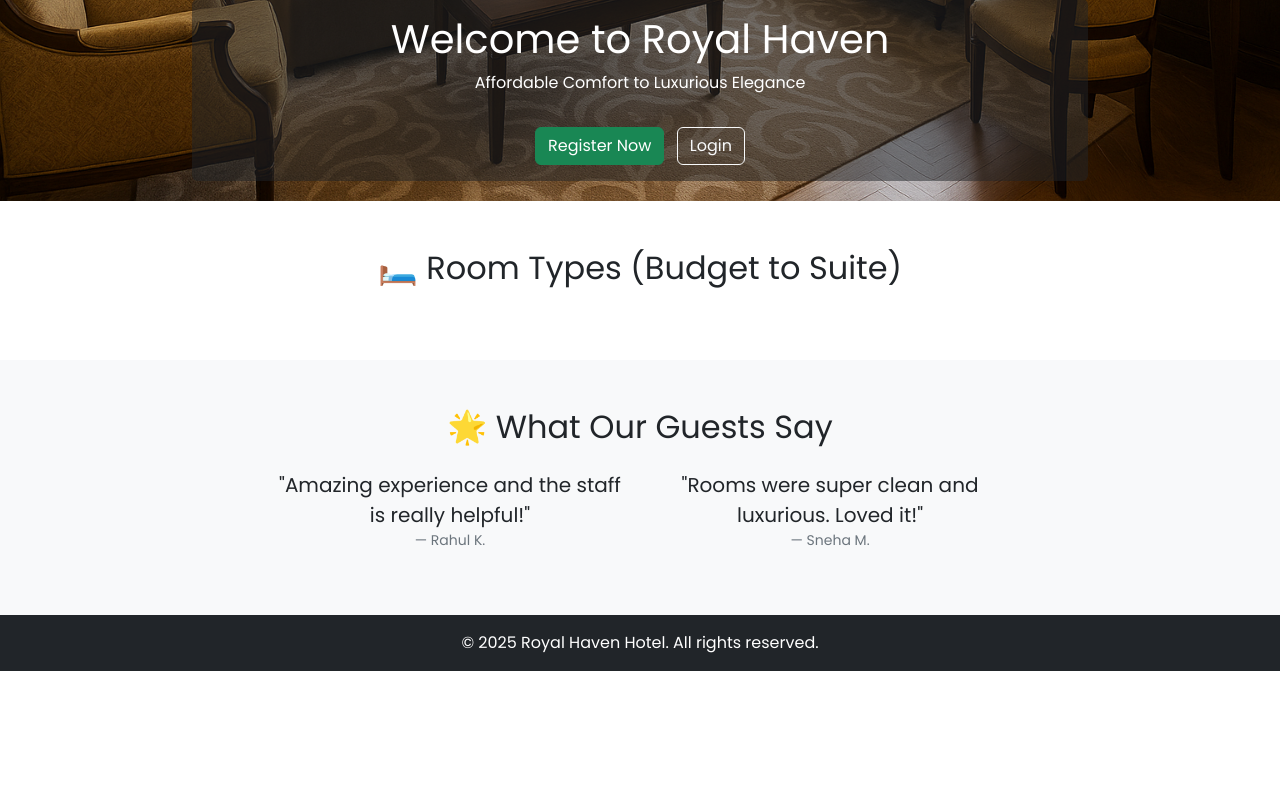
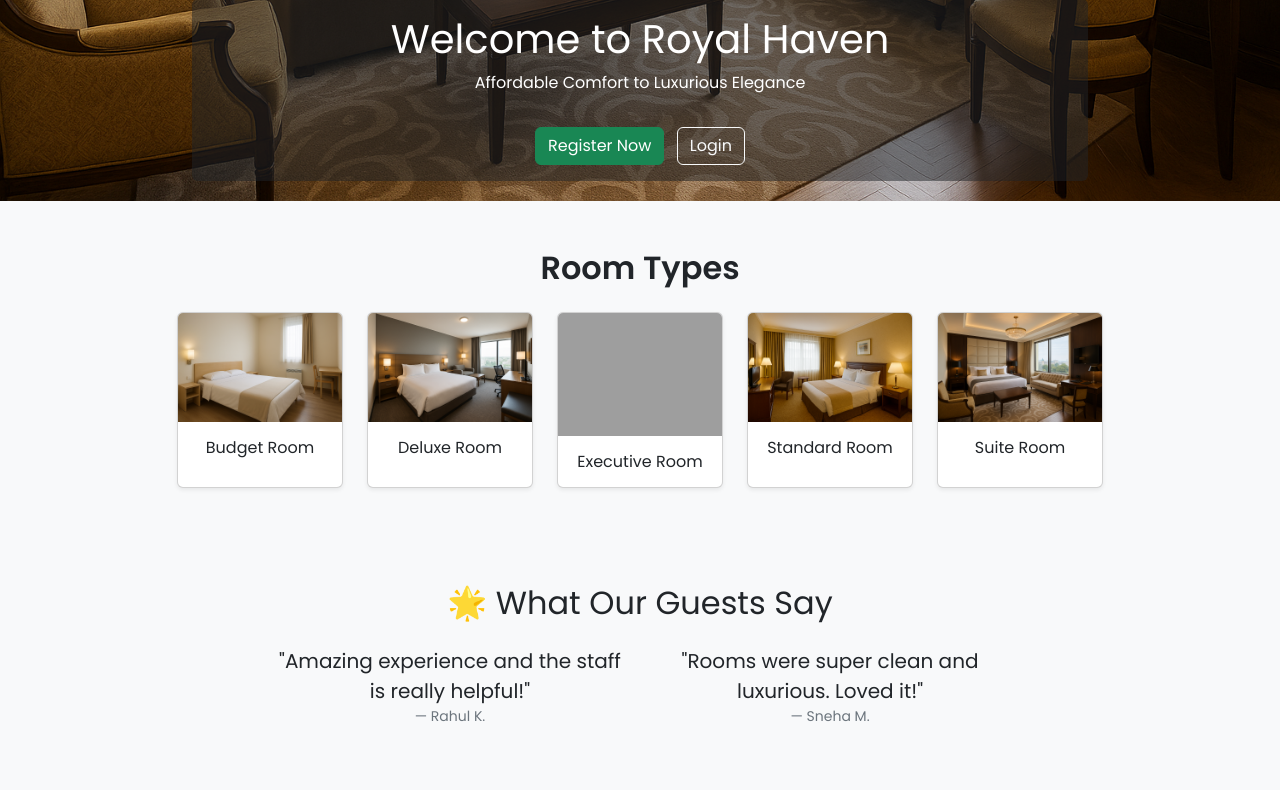
Before and after one commit to Hyper7711/Hotel_Management_System, a Flask app: template templates/index.html in a window 1280 px wide. Shown: the part 708-1498 px from the top of the page. Before the commit the page ends 1379 px from the top, so only its background shows below. Run offline with Flask 3, Linux system fonts and the light colour scheme; the template is opened without the code that fills it, so the values that code supplies are empty; grey boxes are pictures that could not be loaded.

Commit message:
update_UI_03

```diff
--- a/templates/index.html
+++ b/templates/index.html
@@ -4,6 +4,11 @@
   <meta charset="UTF-8" />
   <meta name="viewport" content="width=device-width, initial-scale=1.0" />
   <title>Royal Haven Hotel</title>
+
+  <!-- Bootstrap 5 CDN -->
+  <link href="https://cdn.jsdelivr.net/npm/bootstrap@5.3.0/dist/css/bootstrap.min.css" rel="stylesheet">
+
+  <!-- Custom CSS -->
   <link rel="stylesheet" href="{{ url_for('static', filename='style.css') }}">
   <link rel="icon" href="{{ url_for('static', filename='favicon.ico') }}">
 
@@ -90,27 +95,66 @@
   </div>
 
   <!-- Room Types -->
-  <section class="container py-5">
-    <h2 class="text-center mb-4" data-aos="fade-up">🛏️ Room Types (Budget to Suite)</h2>
-    <div class="row">
-      {% for room in rooms %}
-        <div class="col-md-6 col-lg-4 mb-4" data-aos="zoom-in" data-aos-delay="{{ loop.index * 100 }}">
+  <section class="py-5 bg-light">
+    <div class="container">
+      <h2 class="text-center mb-4 fw-bold">Room Types</h2>
+      <div class="row g-4 justify-content-center">
+
+        <!-- Budget Room -->
+        <div class="col-6 col-md-4 col-lg-2">
           <div class="card h-100 shadow-sm">
-            <img src="{{ url_for('static', filename='images/' + room.img) }}" class="card-img-top" alt="{{ room.type }}">
-            <div class="card-body">
-              <h5 class="card-title"><i class="fa-solid fa-door-open"></i> {{ room.type }}</h5>
-              <p><strong><i class="fa-solid fa-indian-rupee-sign"></i> Price:</strong> {{ room.price }}</p>
-              <ul>
-                {% for feat in room.features %}
-                  <li><i class="fa-solid fa-circle-check text-success"></i> {{ feat }}</li>
-                {% endfor %}
-              </ul>
+            <img src="{{ url_for('static', filename='images/budget.png') }}" class="card-img-top" alt="Budget Rooms">
+            <div class="card-body text-center">
+              <h6 class="card-title mb-0">Budget Room</h6>
             </div>
           </div>
         </div>
-      {% endfor %}
+
+        <!-- Deluxe Room -->
+        <div class="col-6 col-md-4 col-lg-2">
+          <div class="card h-100 shadow-sm">
+            <img src="{{ url_for('static', filename='images/deluxe.png') }}" class="card-img-top" alt="Deluxe Rooms">
+            <div class="card-body text-center">
+              <h6 class="card-title mb-0">Deluxe Room</h6>
+            </div>
+          </div>
+        </div>
+
+        <!-- Executive Room -->
+        <div class="col-6 col-md-4 col-lg-2">
+          <div class="card h-100 shadow-sm">
+            <img src="{{ url_for('static', filename='images/executive.png') }}" class="card-img-top" alt="Executive Rooms">
+            <div class="card-body text-center">
+              <h6 class="card-title mb-0">Executive Room</h6>
+            </div>
+          </div>
+        </div>
+
+        <!-- Standard Room -->
+        <div class="col-6 col-md-4 col-lg-2">
+          <div class="card h-100 shadow-sm">
+            <img src="{{ url_for('static', filename='images/standard.png') }}" class="card-img-top" alt="Standard Rooms">
+            <div class="card-body text-center">
+              <h6 class="card-title mb-0">Standard Room</h6>
+            </div>
+          </div>
+        </div>
+
+        <!-- Suite Room -->
+        <div class="col-6 col-md-4 col-lg-2">
+          <div class="card h-100 shadow-sm">
+            <img src="{{ url_for('static', filename='images/suite.png') }}" class="card-img-top" alt="Suite Rooms">
+            <div class="card-body text-center">
+              <h6 class="card-title mb-0">Suite Room</h6>
+            </div>
+          </div>
+        </div>
+
+      </div>
     </div>
   </section>
+
+
 
   <!-- Testimonials -->
   <section class="bg-light py-5">
@@ -144,6 +188,8 @@
   <!-- Scripts -->
   <script src="https://cdn.jsdelivr.net/npm/bootstrap@5.3.3/dist/js/bootstrap.bundle.min.js"></script>
   <script src="https://unpkg.com/aos@2.3.1/dist/aos.js"></script>
-  <script>AOS.init();</script>
+  <script>
+    AOS.init();
+  </script>
 </body>
 </html>
```
